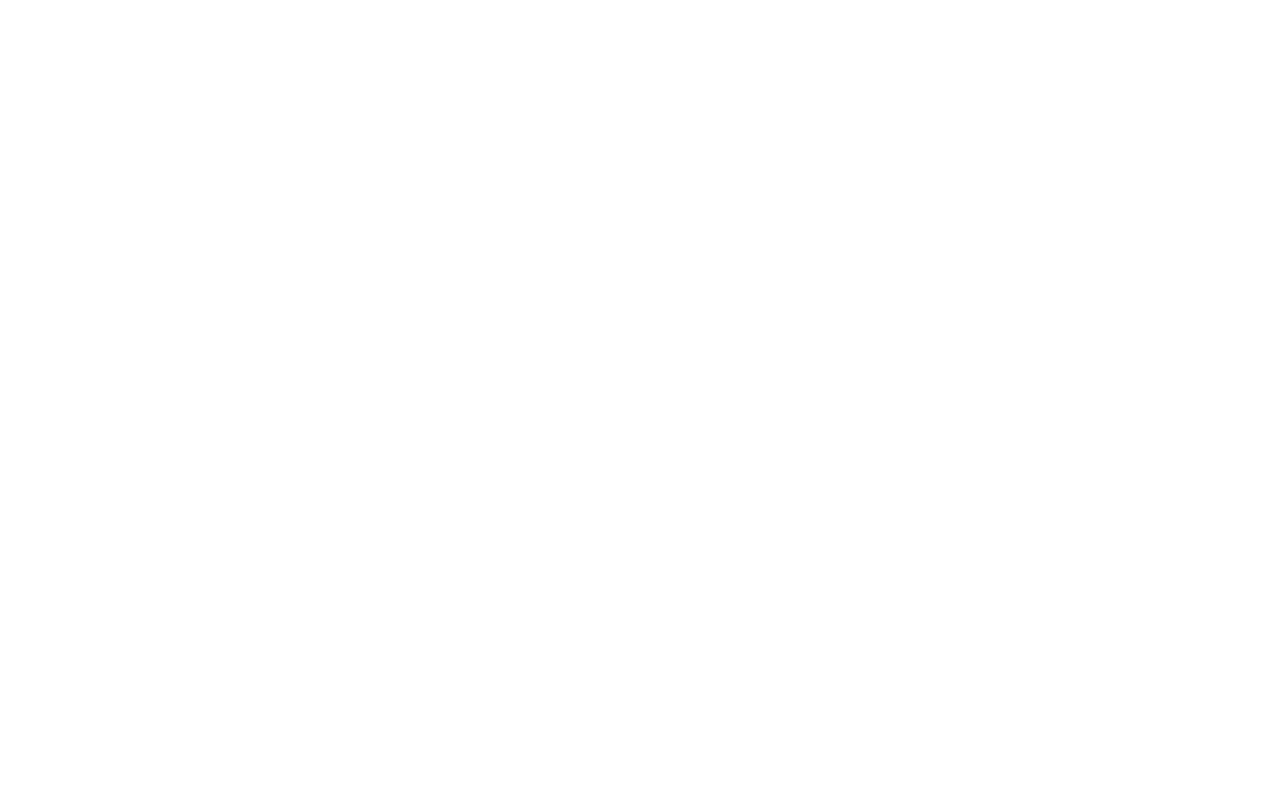
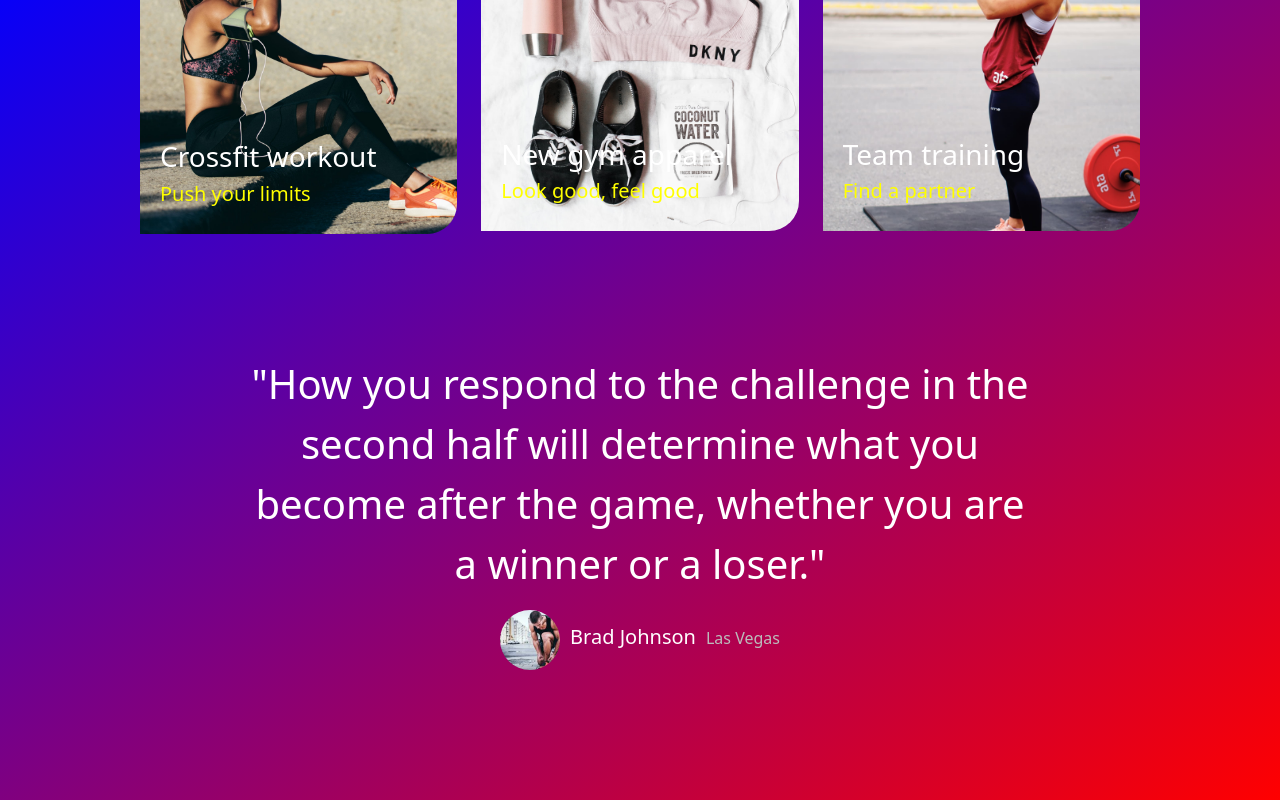
Before and after one commit to JacopoNa/proj-html-vuejs, a Vue app: page / in a window 1280 px wide. Shown: the part 750-1550 px from the top of the page. Before the commit the page ends 800 px from the top, so only its background shows below. Built offline with nearby package versions, Linux system fonts and the light colour scheme.

Commit message:
OffersComponent

```diff
--- a/src/components/InteractionsComponent.vue
+++ b/src/components/InteractionsComponent.vue
@@ -51,7 +51,7 @@ export default {
         background-image: url('../assets/img/slider82x-scaled.jpg');
         background-size: cover;
         position: relative;
-
+        background-image: linear-gradient(to right, rgba(0, 0, 0, 0.4) 30%);
         .container {
             display: flex;
             height: 100%;
--- a/src/components/MainComponent.vue
+++ b/src/components/MainComponent.vue
@@ -1,16 +1,19 @@
 <template>
     <div>
         <InteractionsComponent/>
+        <OffersComponent/>
     </div>
 </template>
 
 <script>
 import InteractionsComponent from './InteractionsComponent.vue'
+import OffersComponent from './OffersComponent.vue'
 
 export default {
     name: 'MainComponent',
     components: {
-        InteractionsComponent
+        InteractionsComponent,
+        OffersComponent
     }
 }
 </script>
--- /dev/null
+++ b/src/components/OffersComponent.vue
@@ -0,0 +1,119 @@
+<template>
+    <div class="offers">
+        <div class="container">
+            <div class="row row-cols-3">
+                <div class="col">
+                    <div class="card">
+                        <img src="../assets/img/service6-2x.jpg" alt="photo">
+                        <div class="card-text">
+                            <h3>Crossfit workout</h3>
+                            <h5>Push your limits</h5>
+                        </div>
+                    </div>
+                </div>
+                <div class="col">
+                    <div class="card">
+                        <img src="../assets/img/box1-2x.jpg" alt="photo">
+                        <div class="card-text">
+                            <h3>New gym apparel</h3>
+                            <h5>Look good, feel good</h5>
+                        </div>
+                    </div>
+                </div>
+                <div class="col">
+                    <div class="card">
+                        <img src="../assets/img/box3-2x.jpg" alt="photo">
+                        <div class="card-text">
+                            <h3>Team training</h3>
+                            <h5>Find a partner</h5>
+                        </div>
+                    </div>
+                </div>
+            </div>
+
+            <div class="text-container">
+                <p>"How you respond to the challenge in the second half will determine what you become after the game, whether you are a winner or a loser."</p>
+
+                <img src="../assets/img/avatar-1-2x.jpg" alt="">
+                <span class="name">Brad Johnson</span>
+                <span class="city">Las Vegas</span>
+            </div>
+        </div>
+    </div>
+</template>
+
+<script>
+export default {
+    name: 'OffersComponent'
+}
+</script>
+
+<style lang="scss" scoped>
+@import '../assets/styles/variables.scss';
+
+    .offers {
+        height: 850px;
+        // background-color: pink;
+        position: relative;
+        background-image: linear-gradient(to bottom right, blue, red);
+
+        .container {
+            position: absolute;
+            right: 0;
+            left: 0;
+            top: -50px;
+            .card {
+                // height: 400px;
+                // background-image: url('../assets/img/service6-2x.jpg');
+                // background-size: cover;
+                position: relative;
+                background-color: transparent;
+                border: none;
+
+                img {
+                    border-radius: 0 0 30px 0;
+                }
+
+                .card-text {
+                    position: absolute;
+                    bottom: 20px;
+                    left: 20px;
+
+                    h3 {
+                        color: $primary_color;
+                    }
+                    h5 {
+                        color: yellow;
+                    }
+                }
+            }
+
+            .text-container {
+                width: 80%;
+                margin: 0 auto;
+                text-align: center;
+
+                p {
+                margin-top: 120px;
+                color: $primary_color;
+                font-size: 40px;
+                }
+
+                img {
+                    width: 60px;
+                    border-radius: 50%;
+                }
+
+                .name {
+                    color: $primary_color;
+                    margin: 0 10px;
+                    font-size: 20px;
+                }
+
+                .city {
+                    color: #bcbcbc;
+                }
+            }
+        }
+    }
+</style>
```
